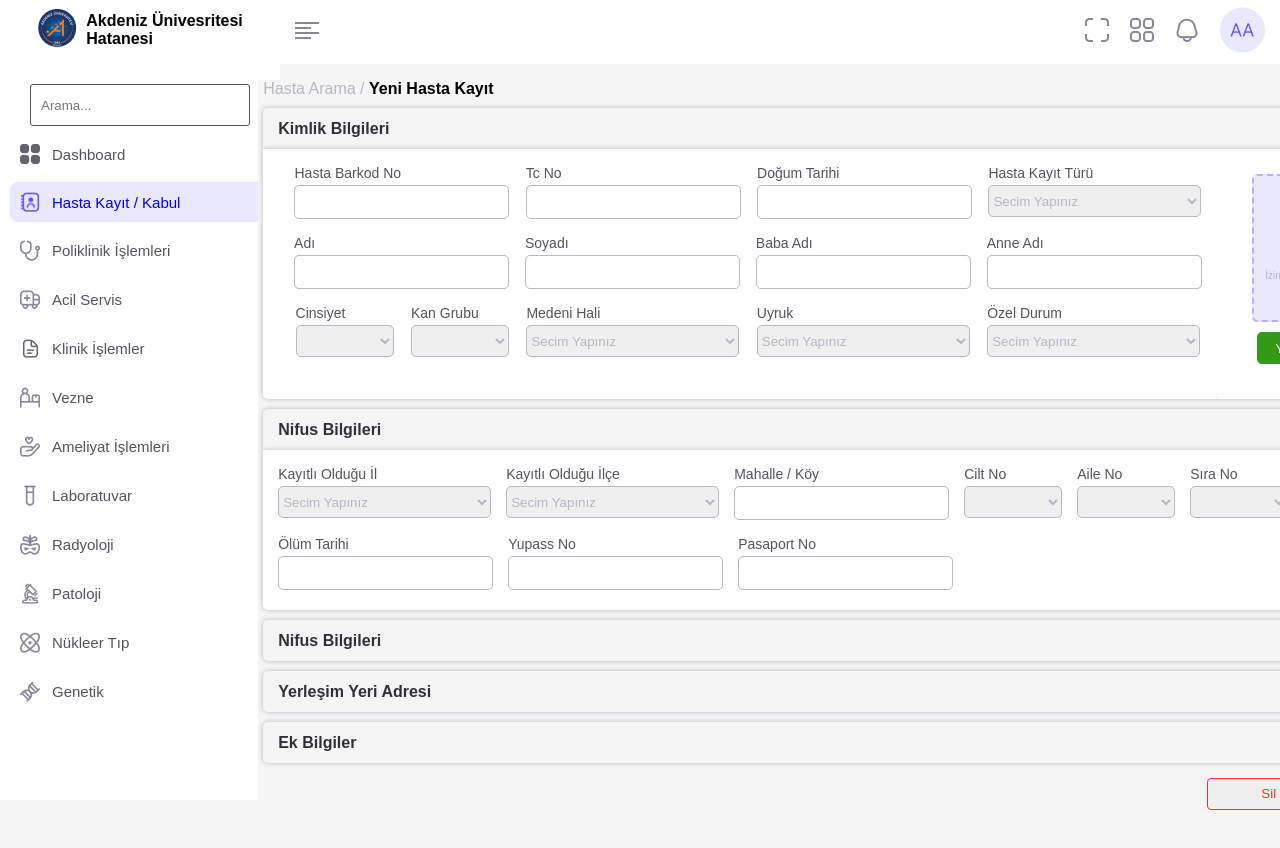
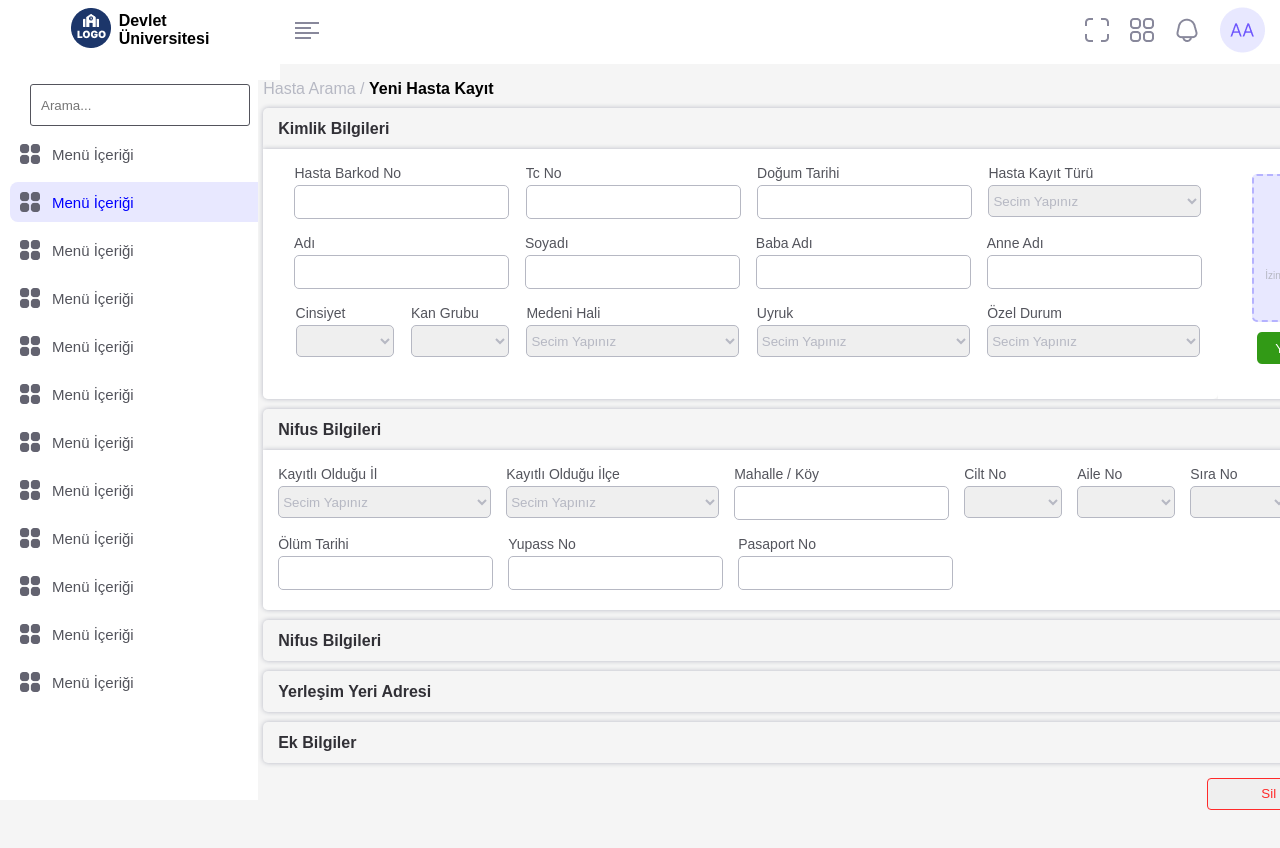
Before and after one commit to ozcanbayram/Hasta-Kayit-Angular, an Angular app: page / in a window 1280 px wide. Shown: the top 848 px of the page. Built offline with nearby package versions, Linux system fonts and the light colour scheme.

Commit message:
updated side-menu component

```diff
--- a/src/app/side-menu/side-menu.component.html
+++ b/src/app/side-menu/side-menu.component.html
@@ -1,42 +1,47 @@
 <div class="side-menu" *ngIf="menuVisible" [class.hidden]="!menuVisible">
     <div class="logo-items">
         <a href="#">
-            <img src="../../assets/images/hastane-logo.png" alt="Akdeniz Üniversitesi Hastanesi" class="logo">
+            <img src="../../assets/images/logo.png" alt="Akdeniz Üniversitesi Hastanesi" class="logo">
 
         </a>
-        <h4>Akdeniz Ünivesritesi <br>Hatanesi</h4>
+        <h4>Devlet <br>Üniversitesi</h4>
     </div>
     <div class="navigations">
         <ul>
             <li><input type="text" name="searchbox" id="sb" placeholder="Arama..." class="search-box"></li>
             <li> <a href="#" class="'item item1"> <img src="../../assets/images/dashboard-icon.png" alt="">
-                    Dashboard</a>
+                    Menü İçeriği</a>
             </li>
             <li><a href="#" class="item item2">
-                    <img src="../../assets/images/hasta-kayit.png" width="20" height="20" alt="">
-                    <span> Hasta Kayıt /
-                        Kabul</span>
+                    <img src="../../assets/images/dashboard-icon.png" width="20" height="20" alt="">
+                    Menü İçeriği
                 </a></li>
-            <li><a href="#" class="item item3"><img src="../../assets/images/ic_poliklinik.png" alt="">
-                    <span>Poliklinik İşlemleri</span>
+            <li><a href="#" class="item item3"><img src="../../assets/images/dashboard-icon.png" alt="">
+                    <span>Menü İçeriği</span>
                 </a></li>
-            <li><a href="#" class="item item4"><img src="../../assets/images/ic_acil.png" alt=""> Acil Servis</a>
+            <li><a href="#" class="item item4"><img src="../../assets/images/dashboard-icon.png" alt=""> Menü
+                    İçeriği</a>
             </li>
-            <li><a href="#" class="item item5"><img src="../../assets/images/ic_klinik.png" alt=""> Klinik
-                    İşlemler</a></li>
-            <li><a href="#" class="item item6"><img src="../../assets/images/ic_vezne.png" alt=""> Vezne</a></li>
-            <li><a href="#" class="item item7"><img src="../../assets/images/ic_ameliyathane.png" alt=""> Ameliyat
-                    İşlemleri</a></li>
-            <li><a href="#" class="item item8"><img src="../../assets/images/ic_lab.png" alt=""> Laboratuvar</a>
+            <li><a href="#" class="item item5"><img src="../../assets/images/dashboard-icon.png" alt=""> Menü İçeriği
+                </a></li>
+            <li><a href="#" class="item item6"><img src="../../assets/images/dashboard-icon.png" alt=""> Menü
+                    İçeriği</a></li>
+            <li><a href="#" class="item item7"><img src="../../assets/images/dashboard-icon.png" alt=""> Menü İçeriği
+                </a></li>
+            <li><a href="#" class="item item8"><img src="../../assets/images/dashboard-icon.png" alt=""> Menü
+                    İçeriği</a>
             </li>
-            <li><a href="#" class="item item9"><img src="../../assets/images/ic_radyoloji.png" alt=""> Radyoloji</a>
+            <li><a href="#" class="item item9"><img src="../../assets/images/dashboard-icon.png" alt=""> Menü
+                    İçeriği</a>
             </li>
-            <li><a href="#" class="item item10"><img src="../../assets/images/ic_patoloji.png" alt=""> Patoloji</a>
+            <li><a href="#" class="item item10"><img src="../../assets/images/dashboard-icon.png" alt=""> Menü
+                    İçeriği</a>
             </li>
-            <li><a href="#" class="item item11"><img src="../../assets/images/ic_nukleer.png" alt=""> Nükleer
-                    Tıp</a>
+            <li><a href="#" class="item item11"><img src="../../assets/images/dashboard-icon.png" alt=""> Menü İçeriği
+                </a>
             </li>
-            <li><a href="#" class="item item12"><img src="../../assets/images/ic_genetik.png" alt=""> Genetik</a>
+            <li><a href="#" class="item item12"><img src="../../assets/images/dashboard-icon.png" alt=""> Menü
+                    İçeriği</a>
             </li>
         </ul>
     </div>
```
Also changed, not shown: src/assets/images/logo.png (added).
